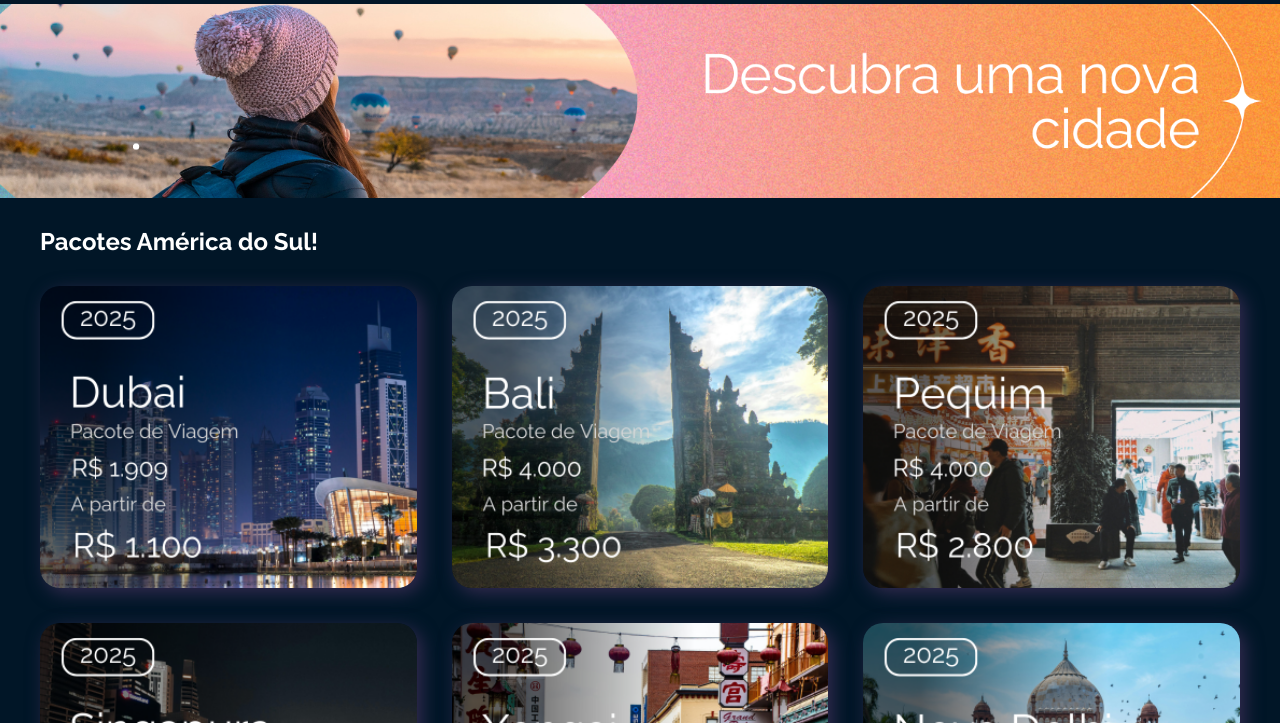
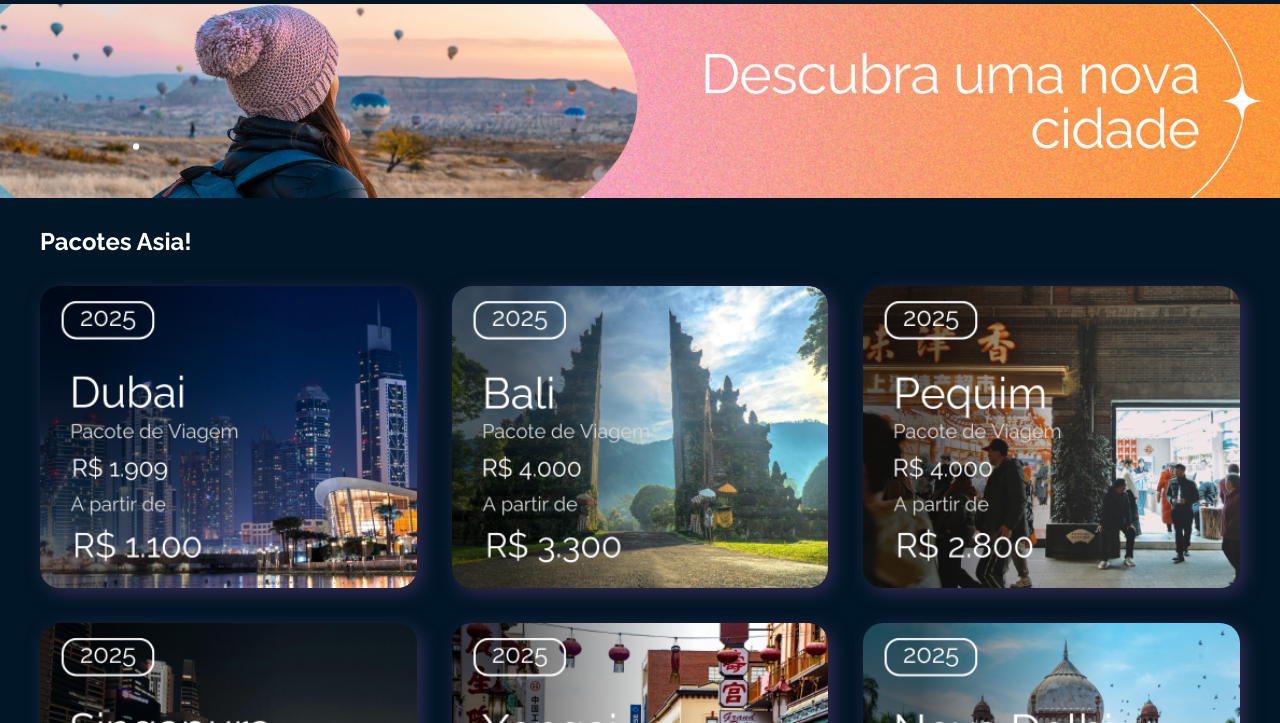
Before and after one commit to Luisdelvitis/ProjetoWeb-Kick, a plain HTML site: page asia.html in a window 1280 px wide. Shown: the part 77-800 px from the top of the page. Drawn offline with Linux system fonts and the light colour scheme; a web font is replaced by a local one.

Commit message:
Update asia.html

```diff
--- a/asia.html
+++ b/asia.html
@@ -8,7 +8,7 @@
     <link rel="preconnect" href="https://fonts.gstatic.com" crossorigin>
     <link href="https://fonts.googleapis.com/css2?family=Playfair+Display:ital,wght@0,400..900;1,400..900&family=Raleway:ital,wght@0,100..900;1,100..900&display=swap" rel="stylesheet">
     <link rel="stylesheet" href="Assets/style.css">
-    <title>Pacotes Europa</title>
+    <title>Pacotes Asia</title>
 </head>
   <body>
     <header>
@@ -36,7 +36,7 @@
        </div>
 
        <section class="container">
-        <h2>Pacotes América do Sul!</h2>
+        <h2>Pacotes Asia!</h2>
 
            <div class="lista-pacotes">
                 <div class="pacotesbox">
```
